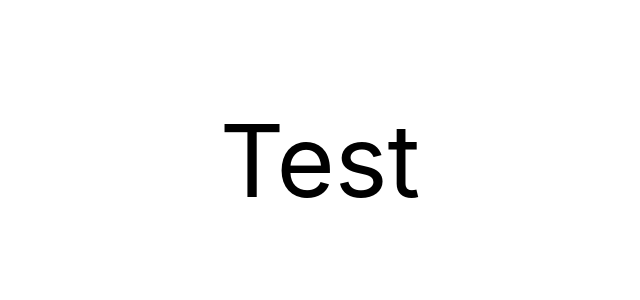
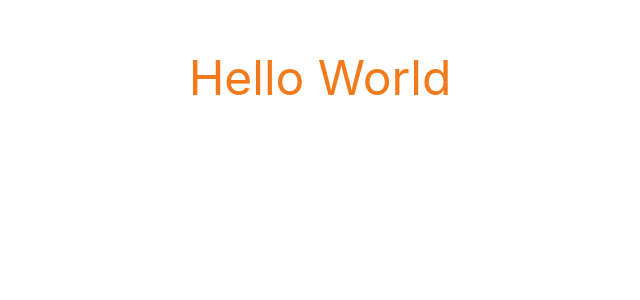
Before and after one commit to Trendyol/quarkify, a React (Create React App) app: page / in a window 1280 px wide. Shown: the top 300 px of the page, without its empty margins (320-960 px from the left). Built offline with nearby package versions, Linux system fonts and the light colour scheme.

Commit message:
Add scss variables

```diff
--- a/src/App.scss
+++ b/src/App.scss
@@ -1,26 +1,10 @@
+@import './styles/variables';
+
 .App {
   text-align: center;
-}
 
-.App-logo {
-  animation: App-logo-spin infinite 20s linear;
-  height: 40vmin;
-  pointer-events: none;
-}
-
-.App-header {
-  background-color: #282c34;
-  min-height: 100vh;
-  display: flex;
-  flex-direction: column;
-  align-items: center;
-  justify-content: center;
-  font-size: calc(10px + 2vmin);
-  color: white;
-}
-
-div{
-  .guzel{
-    font-size: 100px;
+  p{
+    color: $main;
+    font-size: 3rem;
   }
 }
--- a/src/App.tsx
+++ b/src/App.tsx
@@ -5,9 +5,9 @@ import logo from './logo.svg';
 const App: React.FC = () => {
   return (
     <div className="App">
-      <p className='guzel'>Test</p>
+      <p>Hello World</p>
     </div>
   );
-}
+};
 
 export default App;
--- /dev/null
+++ b/src/styles/_all.scss
@@ -0,0 +1 @@
+@import './variables';
--- /dev/null
+++ b/src/styles/_variables.scss
@@ -0,0 +1,19 @@
+$main: #f27a1a;
+$black: #333333;
+$dark-grey: #666666;
+$light-grey: #999999;
+
+$red: #b30808;
+$green: #0bc15c;
+$white: #f8f8f8;
+$white-two: #ffffff;
+$marigold: #ffc000;
+$very-light-pink:#e9e9e9;
+$space-small:5px;
+$space-medium:10px;
+$space-large:15px;
+$space-xlarge:20px;
+$bold:600;
+$regular:400;
+$line-height-medium: 18px;
+$grid-breakpoints: ( xs: 0, sm: 576px, md: 768px, lg: 992px, xl: 1200px) !default;
```
